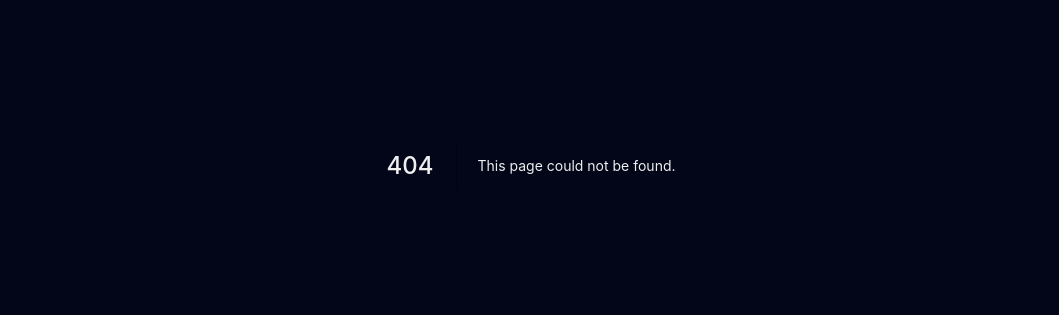
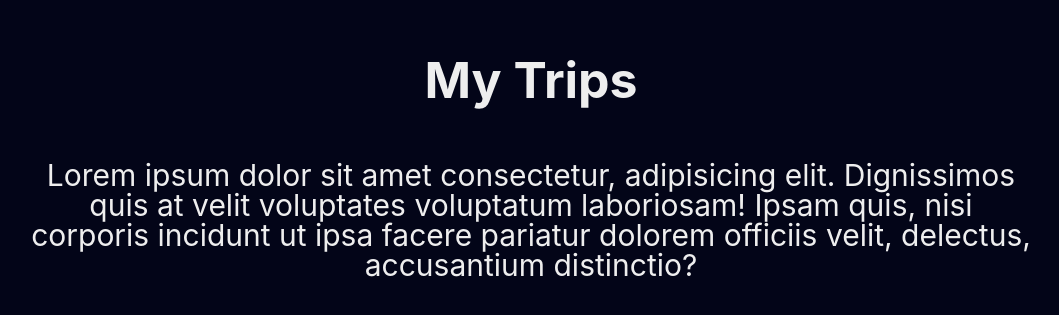
Before and after one commit to Arieviloo/boilerplate-next-na-pratica, a Next.js app: page /about in a window 1280 px wide. Before the commit this address had no page. Shown: the part 235-550 px from the top of the page, without its empty margins (109-1168 px from the left). Built offline with nearby package versions, Linux system fonts and the light colour scheme.

Commit message:
component linkwrapper com teste e página about

```diff
--- a/package.json
+++ b/package.json
@@ -15,6 +15,7 @@
     ]
   },
   "dependencies": {
+    "@styled-icons/evaicons-outline": "^10.18.0",
     "leaflet": "^1.7.1",
     "next": "10.2.0",
     "next-pwa": "^5.2.21",
--- /dev/null
+++ b/src/components/LinkWrapper/index.tsx
@@ -0,0 +1,15 @@
+import Link from 'next/link'
+import * as S from './styles'
+
+type LinkWrapperProps = {
+  href: string
+  children: React.ReactNode
+}
+
+const LinkWrapper = ({ href, children }: LinkWrapperProps) => (
+  <S.Wrapper>
+    <Link href={href}>{children}</Link>
+  </S.Wrapper>
+)
+
+export default LinkWrapper
--- /dev/null
+++ b/src/components/LinkWrapper/styles.ts
@@ -0,0 +1,20 @@
+import styled from 'styled-components'
+
+export const Wrapper = styled.div`
+  position: fixed;
+  z-index: 1100;
+  top: var(--medium);
+  right: var(--medium);
+  color: var(--white);
+  cursor: pointer;
+
+  svg {
+    transition: color 0, 3s ease-in-out;
+  }
+
+  &:hover {
+    svg {
+      color: var(--highlight);
+    }
+  }
+`
--- a/src/components/Map/index.tsx
+++ b/src/components/Map/index.tsx
@@ -1,4 +1,4 @@
-import { MapContainer, TileLayer, Marker, Popup } from 'react-leaflet'
+import { MapContainer, TileLayer, Marker } from 'react-leaflet'
 
 type Place = {
   id: string
--- /dev/null
+++ b/src/pages/about.tsx
@@ -0,0 +1,5 @@
+import AboutTemplate from 'template/About'
+
+const About = () => <AboutTemplate />
+
+export default About
--- /dev/null
+++ b/src/template/About/index.tsx
@@ -0,0 +1,24 @@
+import LinkWrapper from 'components/LinkWrapper'
+import { CloseOutline } from '@styled-icons/evaicons-outline/CloseOutline'
+import * as S from './styles'
+
+const AboutTemplate = () => (
+  <S.Content>
+    <LinkWrapper href="/">
+      <CloseOutline size={32} />
+    </LinkWrapper>
+
+    <S.Heading>My Trips</S.Heading>
+
+    <S.Body>
+      <p>
+        Lorem ipsum dolor sit amet consectetur, adipisicing elit. Dignissimos
+        quis at velit voluptates voluptatum laboriosam! Ipsam quis, nisi
+        corporis incidunt ut ipsa facere pariatur dolorem officiis velit,
+        delectus, accusantium distinctio?
+      </p>
+    </S.Body>
+  </S.Content>
+)
+
+export default AboutTemplate
--- /dev/null
+++ b/src/template/About/styles.ts
@@ -0,0 +1,24 @@
+import styled from 'styled-components'
+
+export const Content = styled.section`
+  text-align: center;
+  display: flex;
+  align-items: center;
+  justify-content: center;
+  flex-direction: column;
+  height: 100vh;
+  max-width: var(--container);
+  margin: auto;
+`
+
+export const Heading = styled.h1`
+  font-size: var(--large);
+  margin-bottom: var(--large);
+`
+
+export const Body = styled.div`
+  p {
+    font-size: var(--medium);
+    line-height: var(--medium);
+  }
+`
```
Also changed, not shown: src/components/LinkWrapper/test.tsx (added, +13 -0 lines), src/pages/index.tsx (+8 -13 lines), 1 other file (tests, documents, lock files or other folders).
